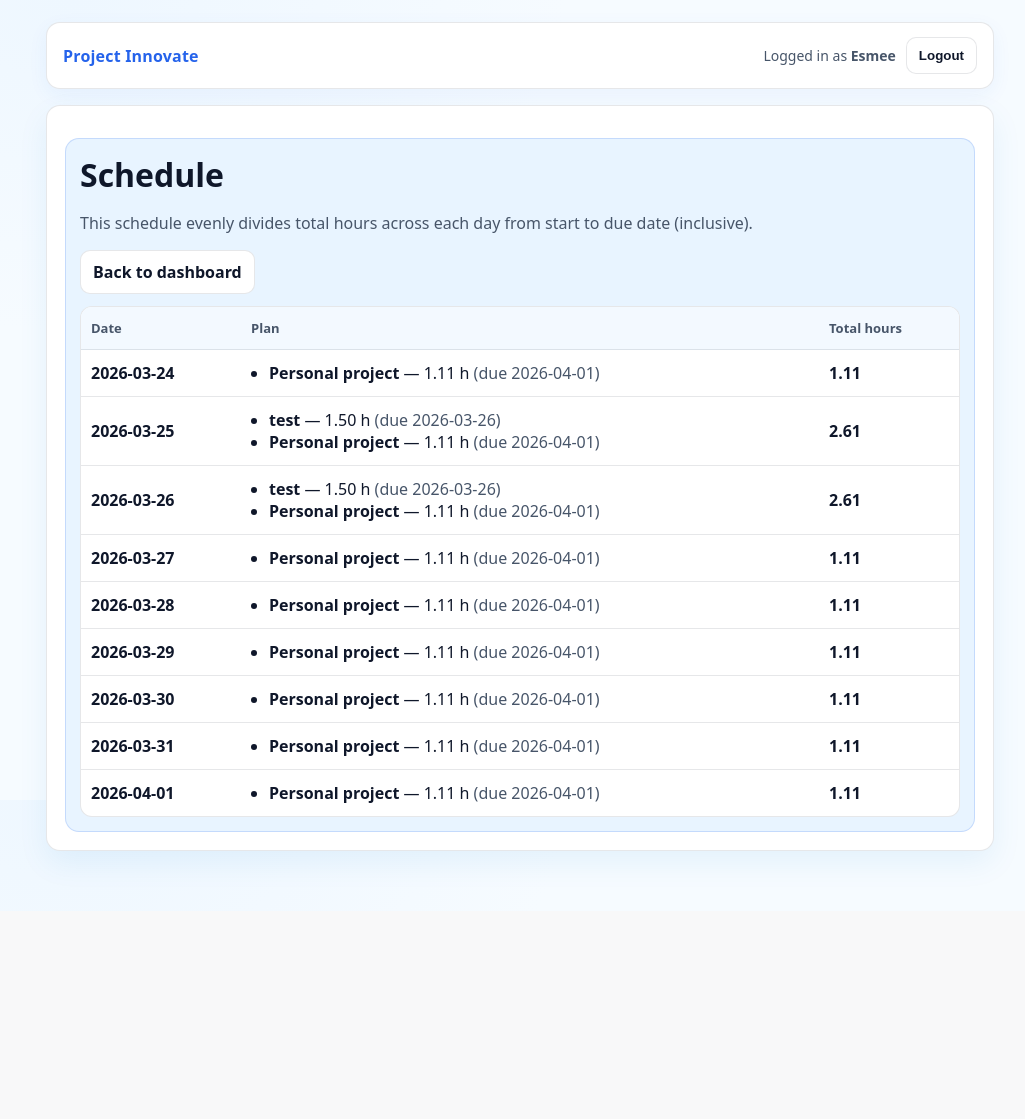
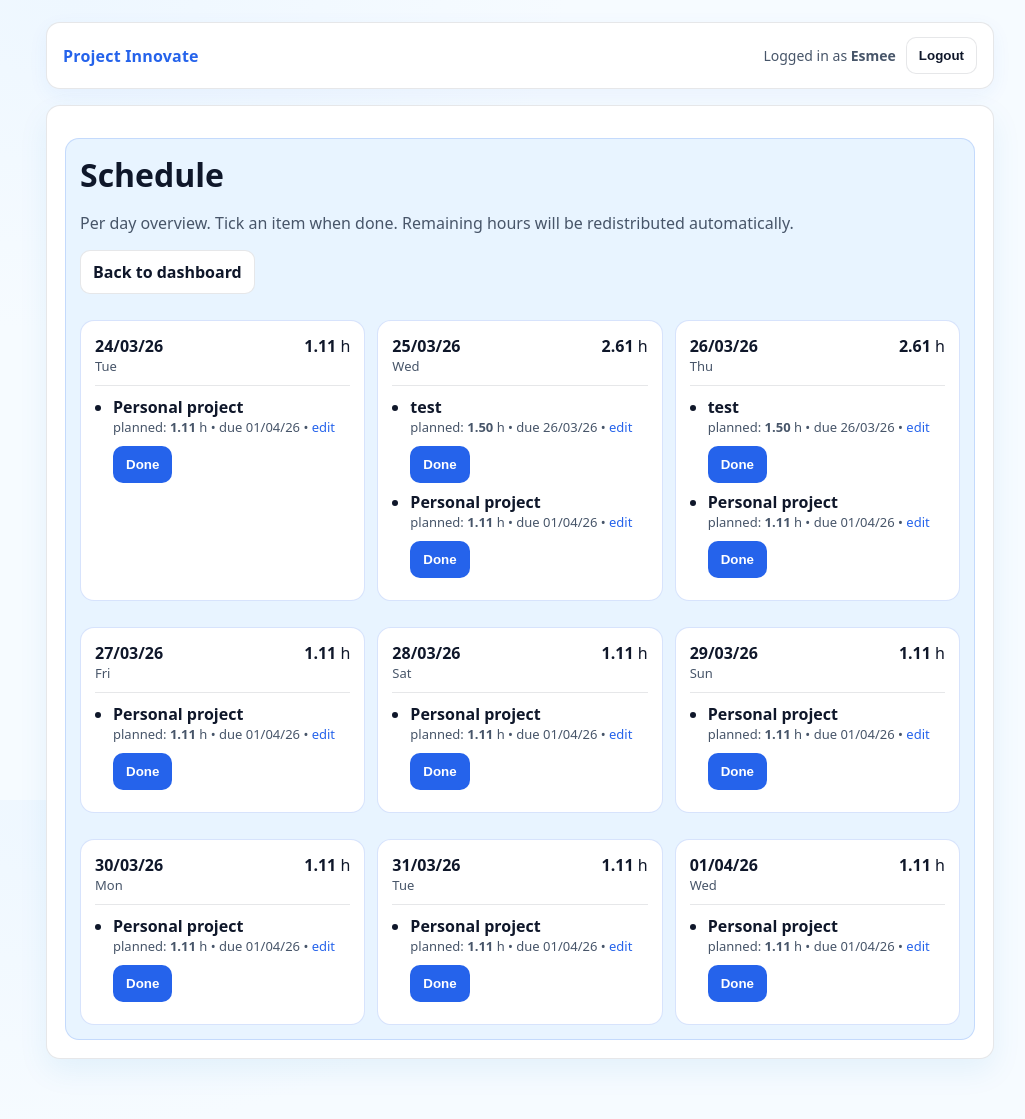
Before and after one commit to Esmee0/Project_innovate, a Flask app: page /schedule in a window 1280 px wide. Shown: the whole page, without its empty margins (120-1145 px from the left). Before the commit the page ends 875 px from the top, so only its background shows below. Run offline with Flask 3, Linux system fonts and the light colour scheme; a user stored in the database is signed in.

Commit message:
making the schedule look better and adding buttons for when something is done

```diff
--- a/app.py
+++ b/app.py
@@ -1,6 +1,7 @@
 import os
 from collections import defaultdict
 from datetime import datetime, timedelta
+from datetime import date
 
 from flask import Flask, render_template, request, redirect, url_for, flash
 from flask_sqlalchemy import SQLAlchemy
@@ -28,6 +29,16 @@ login_manager = LoginManager()
 login_manager.login_view = "login"
 login_manager.init_app(app)
 
+@app.template_filter("dmy")
+def format_dmy(value):
+    """Format a date/datetime as dd/mm/yy for templates."""
+    if value is None:
+        return ""
+    # If it's a datetime, take the date part
+    if isinstance(value, datetime):
+        value = value.date()
+    return value.strftime("%d/%m/%y")
+
 
 class User(UserMixin, db.Model):
     id = db.Column(db.Integer, primary_key=True)
@@ -50,6 +61,25 @@ class Assignment(db.Model):
     def __repr__(self):
         return f"<Assignment id={self.id} title={self.title!r} user_id={self.user_id}>"
 
+class WorkLog(db.Model):
+    __tablename__ = "work_log"
+
+    id = db.Column(db.Integer, primary_key=True)
+    user_id = db.Column(db.Integer, db.ForeignKey("user.id"), nullable=False)
+
+    assignment_id = db.Column(db.Integer, db.ForeignKey("assignment.id"), nullable=False)
+    work_date = db.Column(db.Date, nullable=False)
+
+    # For this project we log "done hours" for that day.
+    hours_done = db.Column(db.Float, nullable=False, default=0.0)
+
+    __table_args__ = (
+        db.UniqueConstraint("user_id", "assignment_id", "work_date", name="uq_worklog_user_assignment_date"),
+    )
+
+    def __repr__(self):
+        return f"<WorkLog assignment_id={self.assignment_id} date={self.work_date} hours_done={self.hours_done}>"
+
 
 @login_manager.user_loader
 def load_user(user_id):
@@ -58,9 +88,15 @@ def load_user(user_id):
 
 def build_schedule(assignments):
     """
-    Returns a dict: {date_obj: [(assignment, hours_for_that_day), ...]}
-    Hours are evenly distributed from start_date to due_date (inclusive).
+    Returns dict:
+      {day: [{"assignment": a, "planned_hours": x, "done": True/False, "done_hours": y}, ...]}
+
+    Behavior:
+    - Planned hours are evenly distributed across days.
+    - If you mark a day as done, that day's planned hours become 0 remaining and won't be planned again.
+    - Remaining hours are re-distributed across remaining (not-done) days between today..due_date.
     """
+    today = date.today()
     schedule = defaultdict(list)
 
     for a in assignments:
@@ -72,12 +108,53 @@ def build_schedule(assignments):
         if a.total_hours <= 0:
             continue
 
-        days = (a.due_date - a.start_date).days + 1  # inclusive
-        hours_per_day = a.total_hours / days
+        # Load all worklogs for this assignment (current user only)
+        logs = (
+            WorkLog.query
+            .filter_by(user_id=current_user.id, assignment_id=a.id)
+            .all()
+        )
+        done_by_date = {wl.work_date: wl.hours_done for wl in logs if wl.hours_done and wl.hours_done > 0}
 
+        total_done = sum(done_by_date.values())
+        remaining_total = max(0.0, a.total_hours - total_done)
+
+        # Days we consider for planning:
+        # - from max(start_date, today) to due_date
+        plan_start = max(a.start_date, today)
+        plan_end = a.due_date
+
+        # If assignment already ended, still show historical days if they exist in schedule_map
+        # but we won't plan remaining hours past due_date.
+        remaining_days = []
+        d = plan_start
+        while d <= plan_end:
+            # If user already logged work on that day, treat it as done (no new planned hours)
+            if d not in done_by_date:
+                remaining_days.append(d)
+            d += timedelta(days=1)
+
+        hours_per_remaining_day = (remaining_total / len(remaining_days)) if remaining_days else 0.0
+
+        # Build schedule entries for all days between start and due (inclusive), but
+        # show only days from start..due where we might want to view/checkbox.
         d = a.start_date
         while d <= a.due_date:
-            schedule[d].append((a, hours_per_day))
+            done_hours = done_by_date.get(d, 0.0)
+            is_done = done_hours > 0
+
+            planned = 0.0
+            if d in remaining_days:
+                planned = hours_per_remaining_day
+
+            schedule[d].append(
+                {
+                    "assignment": a,
+                    "planned_hours": planned,
+                    "done": is_done,
+                    "done_hours": done_hours,
+                }
+            )
             d += timedelta(days=1)
 
     return dict(sorted(schedule.items(), key=lambda x: x[0]))
@@ -86,6 +163,62 @@ def build_schedule(assignments):
 @app.route("/")
 def home():
     return render_template("index.html")
+
+@app.route("/schedule/toggle", methods=["POST"])
+@login_required
+def schedule_toggle():
+    assignment_id = int(request.form.get("assignment_id"))
+    work_date_raw = request.form.get("work_date") or ""  # expects YYYY-MM-DD from hidden input
+    action = request.form.get("action") or "check"
+
+    a = Assignment.query.get_or_404(assignment_id)
+    if a.user_id != current_user.id:
+        flash("Not allowed.")
+        return redirect(url_for("schedule"))
+
+    try:
+        work_date_val = datetime.strptime(work_date_raw, "%Y-%m-%d").date()
+    except ValueError:
+        flash("Invalid date.")
+        return redirect(url_for("schedule"))
+
+    # Compute what the "planned" hours should be right now for that day,
+    # so checking it will log that amount.
+    schedule_map = build_schedule([a])
+    day_items = schedule_map.get(work_date_val, [])
+    planned_hours = 0.0
+    for item in day_items:
+        if item["assignment"].id == a.id:
+            planned_hours = float(item["planned_hours"])
+            break
+
+    wl = (
+        WorkLog.query
+        .filter_by(user_id=current_user.id, assignment_id=a.id, work_date=work_date_val)
+        .first()
+    )
+
+    if action == "uncheck":
+        if wl:
+            db.session.delete(wl)
+            db.session.commit()
+        return redirect(url_for("schedule"))
+
+    # action == "check"
+    if planned_hours <= 0:
+        # If there's nothing planned (e.g. already done or outside planning window),
+        # we still allow a tiny log, but better to block to avoid weirdness.
+        flash("Nothing to check off for that day.")
+        return redirect(url_for("schedule"))
+
+    if not wl:
+        wl = WorkLog(user_id=current_user.id, assignment_id=a.id, work_date=work_date_val, hours_done=planned_hours)
+        db.session.add(wl)
+    else:
+        wl.hours_done = planned_hours  # overwrite with current planned
+    db.session.commit()
+
+    return redirect(url_for("schedule"))
 
 
 @app.route("/register", methods=["GET", "POST"])
--- a/templates/dashboard.html
+++ b/templates/dashboard.html
@@ -28,8 +28,8 @@
         {% for a in assignments %}
           <tr>
             <td><strong>{{ a.title }}</strong></td>
-            <td>{{ a.start_date }}</td>
-            <td>{{ a.due_date }}</td>
+            <td>{{ a.start_date|dmy }}</td>
+            <td>{{ a.due_date|dmy }}</td>
             <td>{{ "%.1f"|format(a.total_hours) }}</td>
             <td>
               <a class="btn" href="{{ url_for('edit_assignment', assignment_id=a.id) }}">Edit</a>
--- a/templates/schedule.html
+++ b/templates/schedule.html
@@ -5,7 +5,7 @@
 {% block content %}
   <h1>Schedule</h1>
   <p class="muted">
-    This schedule evenly divides total hours across each day from start to due date (inclusive).
+    Per day overview. Tick an item when done. Remaining hours will be redistributed automatically.
   </p>
 
   <div class="actions">
@@ -13,39 +13,62 @@
   </div>
 
   {% if schedule_map %}
-    <table class="table" style="margin-top:12px;">
-      <thead>
-        <tr>
-          <th style="width:160px;">Date</th>
-          <th>Plan</th>
-          <th style="width:140px;">Total hours</th>
-        </tr>
-      </thead>
-      <tbody>
+    <div style="display:grid;grid-template-columns:repeat(auto-fit, minmax(260px, 1fr));gap:12px;margin-top:12px;">
       {% for day, items in schedule_map.items() %}
-          <tr>
-            <td><strong>{{ day }}</strong></td>
-            <td>
+        <div class="panel" style="background:#ffffff;">
+          <div style="display:flex;justify-content:space-between;align-items:baseline;gap:10px;">
+            <div>
+              <div style="font-weight:800;font-size:16px;">{{ day|dmy }}</div>
+              <div class="muted" style="font-size:13px;">
+                {% set weekday_names = ["Mon","Tue","Wed","Thu","Fri","Sat","Sun"] %}
+                {{ weekday_names[day.weekday()] }}
+              </div>
+            </div>
+
+            {# total planned hours for this day #}
+            {% set total = namespace(v=0) %}
+            {% for item in items %}
+              {% set total.v = total.v + item.planned_hours %}
+            {% endfor %}
+            <span class="badge"><strong>{{ "%.2f"|format(total.v) }}</strong> h</span>
+          </div>
+
+          <hr style="border:none;border-top:1px solid rgba(15,23,42,.10);margin:10px 0;">
+
           <ul style="margin:0;padding-left:18px;">
-                {% for a, h in items %}
-                  <li>
-                    <strong>{{ a.title }}</strong> — {{ "%.2f"|format(h) }} h
-                    <span class="muted">(due {{ a.due_date }})</span>
+            {% for item in items %}
+              {% set a = item.assignment %}
+              <li style="margin:8px 0;">
+                <div style="font-weight:800;">{{ a.title }}</div>
+
+                <div class="muted" style="font-size:13px;display:flex;gap:10px;flex-wrap:wrap;align-items:center;">
+                  <span>
+                    planned: <strong>{{ "%.2f"|format(item.planned_hours) }}</strong> h
+                    • due {{ a.due_date|dmy }}
+                    • <a href="{{ url_for('edit_assignment', assignment_id=a.id) }}">edit</a>
+                  </span>
+
+                  <form method="post" action="{{ url_for('schedule_toggle') }}" style="margin:0;">
+                    <input type="hidden" name="assignment_id" value="{{ a.id }}">
+                    <input type="hidden" name="work_date" value="{{ day.strftime('%Y-%m-%d') }}">
+
+                    {% if item.done %}
+                      <input type="hidden" name="action" value="uncheck">
+                      <button class="btn" type="submit">Undo ({{ "%.2f"|format(item.done_hours) }}h)</button>
+                    {% else %}
+                      <input type="hidden" name="action" value="check">
+                      <button class="btn btn-primary" type="submit" {% if item.planned_hours <= 0 %}disabled{% endif %}>
+                        Done
+                      </button>
+                    {% endif %}
+                  </form>
+                </div>
               </li>
             {% endfor %}
           </ul>
-            </td>
-            <td>
-              {% set total = namespace(v=0) %}
-              {% for a, h in items %}
-                {% set total.v = total.v + h %}
+        </div>
       {% endfor %}
-              <strong>{{ "%.2f"|format(total.v) }}</strong>
-            </td>
-          </tr>
-        {% endfor %}
-      </tbody>
-    </table>
+    </div>
   {% else %}
     <p class="muted">No assignments yet, so there’s no schedule.</p>
   {% endif %}
```
Also changed, not shown: app.db. Lines whose indentation alone changed are shown as unchanged.
